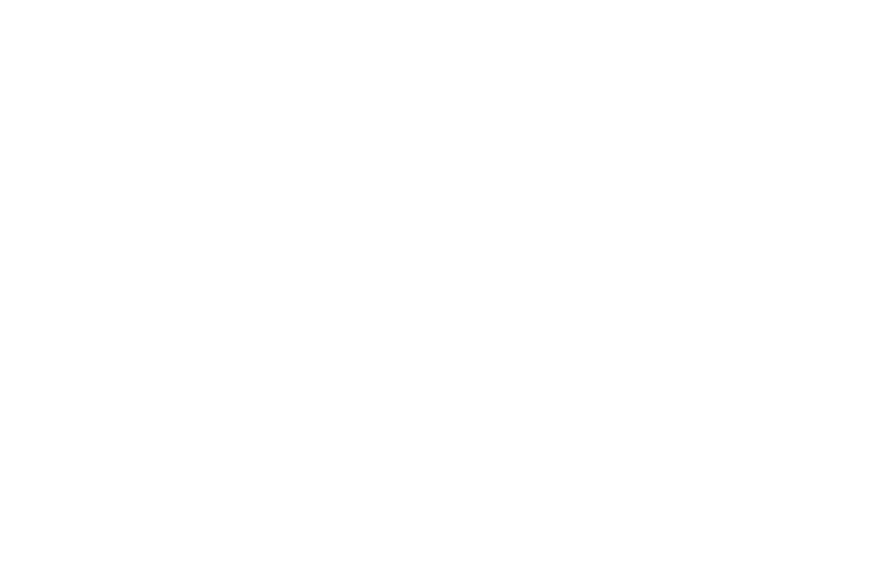
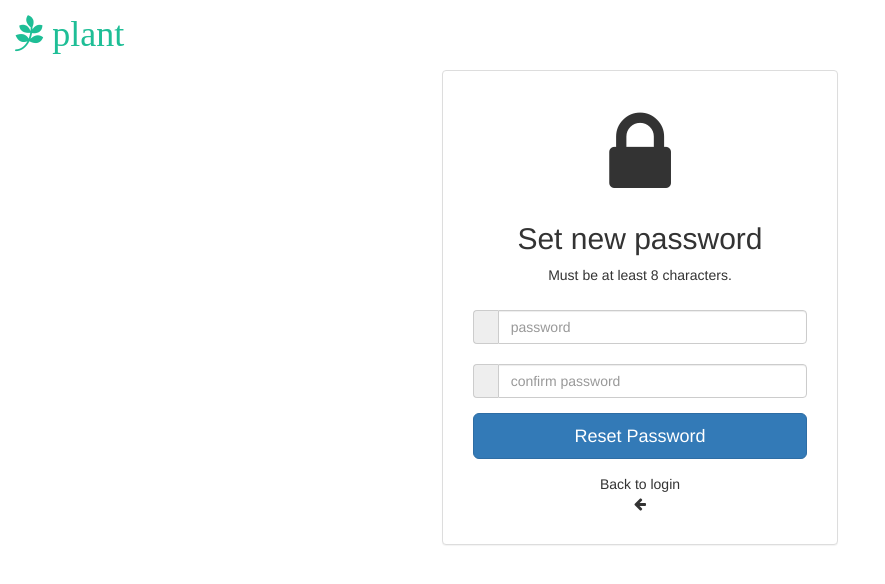
Before and after one commit to AnaghaA2003/plant, a React (Create React App) app in the folder plant-client/: page /newPassword in a window 1280 px wide. Before the commit this address had no page. Shown: the top 584 px of the page, without its empty margins (0-885 px from the left). Built offline with nearby package versions, Linux system fonts and the light colour scheme.

Commit message:
forgot pass

```diff
--- a/plant-client/src/App.js
+++ b/plant-client/src/App.js
@@ -27,6 +27,7 @@
 import UserEdit from './pages/UserEdit';
 import ForgotPassword from './pages/ForgotPassword';
 import Verification from './pages/Verification';
+import SetNewPassword from './pages/SetNewPassword';
 function App() {
   return (
    <BrowserRouter>
@@ -58,6 +59,7 @@
     <Route path='/userEdit/:id' element={<UserEdit/>}/>
     <Route path='/forgotPassword' element={<ForgotPassword/>}/>
     <Route path='/verification' element={<Verification/>}/>
+    <Route path='/newPassword' element={<SetNewPassword/>}/>
    </Routes>
    </BrowserRouter>
   );
--- a/plant-client/src/pages/ForgotPassword.js
+++ b/plant-client/src/pages/ForgotPassword.js
@@ -1,15 +1,48 @@
-import React from 'react'
+import React, { useState } from 'react'
 import './password.css'
 import { useNavigate } from 'react-router-dom'
+import { Navbar, Nav, NavDropdown, Button, Container } from 'react-bootstrap';
+
 
 export default function ForgotPassword() {
+  const [input, setInput] = useState({
+    email: '',
+
+})
+const [error, setError] = useState({})
+const inputChange = (event) => {
+  const name = event.target.name
+  const value = event.target.value
+  setInput({ ...input, [name]: value })
+
+}
     const navigate=useNavigate()
-    const submit=()=>{
+    const submit=(event)=>{
+      event.preventDefault()
+      if (!validationError()) {
+        console.log('error');
+        return;
+
+    }
+
         navigate('/verification')
     }
     const back=()=>{
         navigate('/login')
     }
+    const validationError = () => {
+      const errorMessage = {};
+      if (!input.email.trim()) {//trim use chynnath white space ozhivakkan ann
+          errorMessage.email = "Email address is required"
+
+      } else if (!/^\S+@\S+\.\S+$/.test(input.email)) {//reqular expression test chyaa
+          errorMessage.email = "Invalid email address"
+
+      }
+
+      setError(errorMessage);
+      return Object.keys(errorMessage).length === 0;
+  }
   return (
     <>
   <link
@@ -20,6 +53,9 @@
     href="https://maxcdn.bootstrapcdn.com/bootstrap/3.3.6/css/bootstrap.min.css"
     rel="stylesheet"
   />
+   <Navbar.Brand href="/">
+          <i className="fa fa-pagelines fa-2x" style={{ color: "#1ebe96" }}> plant </i>
+        </Navbar.Brand>
   <div className="form-gap" />
   <div className="container-forgot">
     <div className="row-forgot">
@@ -41,16 +77,21 @@
                   method="post"
                 >
                   <div className="form-group">
+                  <div className='span'><span>{error.email}</span></div>
+
                     <div className="input-group">
+
                       <span className="input-group-addon">
                         <i className="glyphicon glyphicon-envelope color-blue" />
                       </span>
+
                       <input
                         id="email"
                         name="email"
                         placeholder="email address"
                         className="form-control"
                         type="email"
+                        onChange={inputChange}
                       />
                     </div>
                   </div>
--- /dev/null
+++ b/plant-client/src/pages/SetNewPassword.js
@@ -0,0 +1,98 @@
+import React from 'react'
+import './newPassword.css'
+import { useNavigate } from 'react-router-dom'
+import { Navbar, Nav, NavDropdown, Button, Container } from 'react-bootstrap';
+
+
+export default function SetNewPassword() {
+    const navigate=useNavigate()
+    const back=()=>{
+        navigate('/login')
+    }
+  return (
+    <>
+    <link
+      rel="stylesheet"
+      href="https://maxcdn.bootstrapcdn.com/font-awesome/4.5.0/css/font-awesome.min.css"
+    />
+    <link
+      href="https://maxcdn.bootstrapcdn.com/bootstrap/3.3.6/css/bootstrap.min.css"
+      rel="stylesheet"
+    />
+     <Navbar.Brand href="/">
+          <i className="fa fa-pagelines fa-2x" style={{ color: "#1ebe96" }}> plant </i>
+        </Navbar.Brand>
+    <div className="form-gap" />
+    <div className="container-forgot">
+      <div className="row-forgot">
+        <div className="col-md-4 col-md-offset-4">
+          <div className="panel panel-default">
+            <div className="panel-body">
+              <div className="text-center">
+                <h3>
+                  <i className="fa fa-lock fa-4x" />
+                </h3>
+                <h2 className="text-center">Set new password</h2>
+                <p>Must be at least 8 characters.</p>
+                <div className="panel-body">
+                  <form
+                    id="register-form"
+                    role="form"
+                    autoComplete="off"
+                    className="form"
+                    method="post"
+                  >
+                    <div className="form-group">
+                      <div className="input-group">
+                        <span className="input-group-addon">
+                          {/* <i className="glyphicon glyphicon-envelope color-blue" /> */}
+                        </span>
+                        <input
+                          id="email"
+                          name="password"
+                          placeholder="password"
+                          className="form-control"
+                          type="password"
+                        />
+                      </div><br/>
+                      <div className="input-group">
+                        <span className="input-group-addon">
+                          {/* <i className="glyphicon glyphicon-envelope color-blue" /> */}
+                        </span>
+                        <input
+                          id="email"
+                          name="password"
+                          placeholder="confirm password"
+                          className="form-control"
+                          type="password"
+                        />
+                      </div>
+                    </div>
+                    <div className="form-group">
+                      <input
+                        name="recover-submit"
+                        className="btn btn-lg btn-primary btn-block"
+                        defaultValue="Reset Password"
+                        type="Reset Password"
+
+                      />
+                    </div>
+                    <input
+                      type="hidden"
+                      className="hide"
+                      name="token"
+                      id="token"
+                      defaultValue=""
+                    />
+                    <div onClick={back}>Back to login<br></br><i class="fa fa-arrow-left" ></i></div>
+                  </form>
+                </div>
+              </div>
+            </div>
+          </div>
+        </div>
+      </div>
+    </div>
+  </>
+  )
+}
--- a/plant-client/src/pages/Verification.js
+++ b/plant-client/src/pages/Verification.js
@@ -1,11 +1,115 @@
 import React from 'react'
 import './verification.css'
+import { useNavigate } from 'react-router-dom'
+import { Navbar, Nav, NavDropdown, Button, Container } from 'react-bootstrap';
+
 
 export default function Verification() {
+  const navigate=useNavigate()
+  const back=()=>{
+    navigate('/login')
+}
+const submit=()=>{
+  navigate('/newPassword')
+}
   return (
-  <div>
+    <>
+      <link
+        rel="stylesheet"
+        href="https://maxcdn.bootstrapcdn.com/font-awesome/4.5.0/css/font-awesome.min.css"
+      />
+      <link
+        href="https://maxcdn.bootstrapcdn.com/bootstrap/3.3.6/css/bootstrap.min.css"
+        rel="stylesheet"
+      />
+      <Navbar.Brand href="/">
+          <i className="fa fa-pagelines fa-2x" style={{ color: "#1ebe96" }}> plant </i>
+        </Navbar.Brand>
+      <div className="form-gap" />
+      <div className="container-forgot">
+        <div className="row-forgot">
+          <div className="col-md-4 col-md-offset-4">
+            <div className="panel panel-default">
+              <div className="panel-body">
+                <div className="text-center">
+                  <h3>
 
-  </div>
+                    <i class="fa fa-envelope fa-4x"></i>
+                  </h3>
+                  <h2 className="text-center">Password Reset</h2>
+                  <p>Enter the code we just send on your email address<br></br>
+                    <b className="text-danger">anagha@gmail.com</b>
+                  </p>
+                  <div className="panel-body">
+                    <div className="d-flex flex-row mt-5" style={{ display: "flex", textAlign: "center", justifyContent:"center",flexWrap:"wrap"}}>
+                      <input type="text" className="form-control" style={{ height: "50px", width: "80px" }} autofocus="" />
+                      <input type="text" className="form-control" style={{ height: "50px", width: "80px" }} />
+                      <input type="text" className="form-control" style={{ height: "50px", width: "80px" }} />
+                      <input type="text" className="form-control" style={{ height: "50px", width: "80px" }} />
+                    </div>
+                    <form
+                      id="register-form"
+                      role="form"
+                      autoComplete="off"
+                      className="form"
+                      method="post"
+                    >
+                      <br/>
+                      <div className="text-center mt-5">
+                        <span className="d-block mobile-text">Don't receive the code?</span>
+                        <span className="font-weight-bold text-danger cursor">Resend</span>
+                      </div><br/>
+                      <div className="form-group">
+                        <input
+                          name="recover-submit"
+                          className="btn btn-lg btn-primary btn-block"
+                          defaultValue="Reset Password"
+                          type="submit"
+                          onClick={submit}
+
+                        />
+                      </div>
+                      <input
+                        type="hidden"
+                        className="hide"
+                        name="token"
+                        id="token"
+                        defaultValue=""
+                      />
+                      <div onClick={back}>Back to login<br></br><i class="fa fa-arrow-left" ></i></div>
+                    </form>
+                  </div>
+                </div>
+              </div>
+            </div>
+          </div>
+        </div>
+      </div>
+    </>
+
+    // {/* <div className="d-flex justify-content-center align-items-center container-pay">
+    //   <div className="card-pay py-5 px-3">
+    //     <h5 className="m-0">Mobile phone verification</h5>
+    //     <span className="mobile-text">
+    //       Enter the code we just send on your mobile phone{" "}
+    //       <b className="text-danger">+91 86684833</b>
+    //     </span>
+    //     <div className="d-flex flex-row mt-5" >
+    //       <input type="text" className="form-control" style={{height:"50px",width:"80px"}} autofocus="" />
+    //       <input type="text" className="form-control"   style={{height:"50px",width:"80px"}} />
+    //       <input type="text" className="form-control"  style={{height:"50px",width:"80px"}} />
+    //       <input type="text" className="form-control"   style={{height:"50px",width:"80px"}}/>
+    //     </div>
+    //     <div className="text-center mt-5">
+    //       <span className="d-block mobile-text">Don't receive the code?</span>
+    //       <span className="font-weight-bold text-danger cursor">Resend</span>
+    //     </div>
+    //   </div>
+    // </div> */}
+
+
+
+
 
   )
 }
--- a/plant-client/src/pages/verification.css
+++ b/plant-client/src/pages/verification.css
@@ -0,0 +1,38 @@
+.card {
+    width: 350px;
+    padding: 10px;
+    border-radius: 20px;
+    background: #fff;
+    border: none;
+    height: 350px;
+    position: relative;
+  }
+
+  .container-pay {
+    height: 100vh;
+  }
+
+  body {
+    background: #eee;
+  }
+
+  .mobile-text {
+    color: #989696b8;
+    font-size: 15px;
+  }
+
+  .form-control {
+    margin-right: 12px;
+  }
+
+  .form-control:focus {
+    color: #495057;
+    background-color: #fff;
+    border-color: #ff8880;
+    outline: 0;
+    box-shadow: none;
+  }
+
+  .cursor {
+    cursor: pointer;
+  }
```
Also changed, not shown: plant-client/src/pages/newPassword.css (added).
